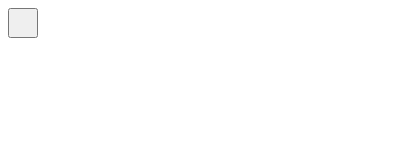
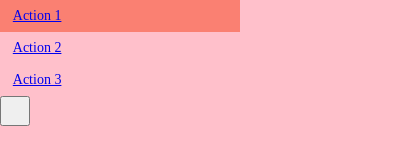
Before and after one commit to coachaki/ou-tools, a browser extension: page chrome/popup.html in a window 400 px wide. Drawn offline with Linux system fonts and the light colour scheme.

Commit message:
laying the foundation for a ui of actions

```diff
--- a/chrome/popup.html
+++ b/chrome/popup.html
@@ -3,17 +3,36 @@
 
 <head>
     <style>
+    body { width: 240px; font-size: 14px; background-color: pink; margin:0; }
     button {
         height: 30px;
         width: 30px;
         outline: none;
     }
+    ul.action-list {
+        padding-left: 0;
+        list-style: none;
+        margin: 0;
+    }
+    ul.action-list a.action {
+        padding: .5rem .8rem;
+        display: block;
+    }
+
+    ul.action-list a.action:hover {
+        background-color: salmon;
+    }
     </style>
 </head>
 
 <body>
+    <ul class="action-list">
+        <li><a class="action" href="#">Action 1</a></li>
+        <li><a class="action" href="#">Action 2</a></li>
+        <li><a class="action" href="#">Action 3</a></li>
+    </ul>
     <button id="changeColor"></button>
-    <script src="popup.js" ></script>
+    <script src="popup.js"></script>
 </body>
 
 </html>
--- a/chrome/popup.js
+++ b/chrome/popup.js
@@ -1,11 +1,14 @@
-// Copyright 2018 The Chromium Authors. All rights reserved.
-// Use of this source code is governed by a BSD-style license that can be
-// found in the LICENSE file.
-
 'use strict';
 
 let changeColor = document.getElementById('changeColor');
 chrome.storage.sync.get('color', function(data) {
-  changeColor.style.backgroundColor = data.color;
-  changeColor.setAttribute('value', data.color);
+    changeColor.style.backgroundColor = data.color;
+    changeColor.setAttribute('value', data.color);
 });
+changeColor.onclick = function(element) {
+    let color = element.target.value;
+    chrome.tabs.query({ active: true, currentWindow: true }, function(tabs) {
+        chrome.tabs.executeScript(
+            tabs[0].id, { code: 'document.body.style.backgroundColor = "' + color + '";' });
+    });
+};
```
